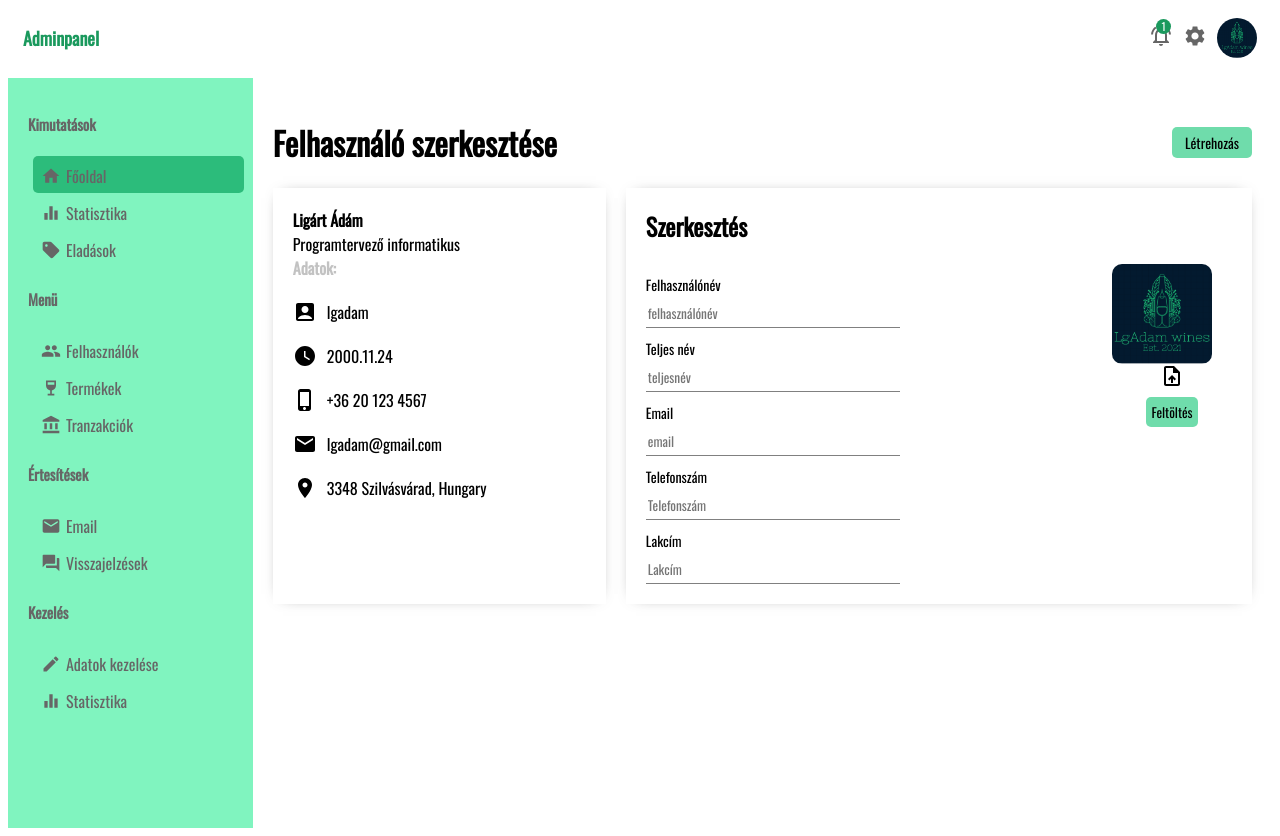
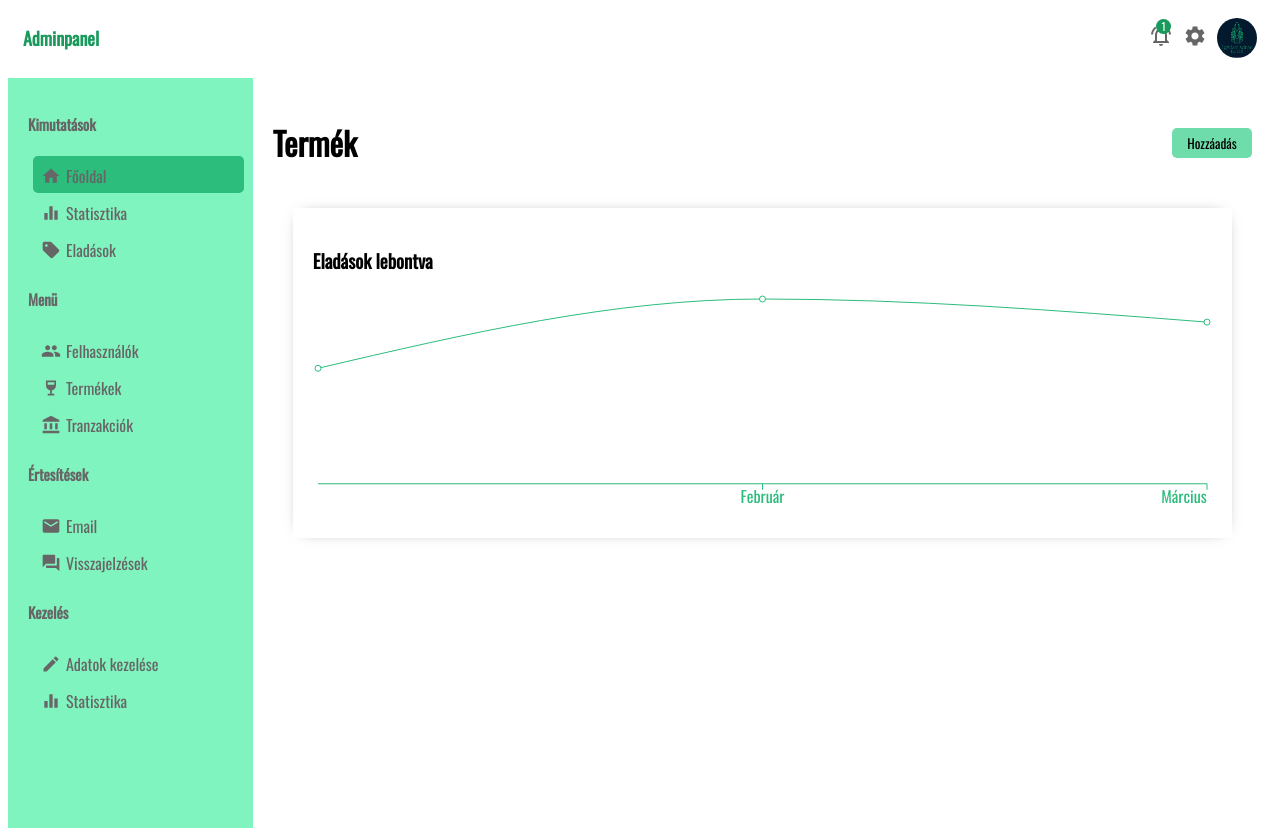
Before and after one commit to lgadam/ii3vey_szakd, a React (Create React App) app in the folder adminpanel/: page /product/1 in a window 1280 px wide. Built offline with nearby package versions, Linux system fonts and the light colour scheme.

Commit message:
AdminPanel: Added Product page and chart, components
AdminPanel: Added Product page and chart, components

```diff
--- a/adminpanel/src/App.jsx
+++ b/adminpanel/src/App.jsx
@@ -11,6 +11,7 @@ import {
 } from "react-router-dom";
 import AddUser from "./pages/AddUser";
 import ProductList from "./pages/ProductList";
+import Product from "./pages/Product";
 const Container = styled.div`
   display: flex;
   margin-top: 10px;
@@ -32,13 +33,13 @@ function App() {
               <Route path="/user/:userId" index element={<User />} />
           </Routes>
           <Routes>
-              <Route path="/addUser" index element={<AddUser />} />
+              <Route path="/addUser" element={<AddUser />} />
           </Routes>
           <Routes>
               <Route path="/products" index element={<ProductList />} />
           </Routes>
           <Routes>
-              <Route path="/product/:productId" index element={<User />} />
+              <Route path="/product/:productId" index element={<Product />} />
           </Routes>
           <Routes>
               <Route path="/addProduct" index element={<User />} />
--- a/adminpanel/src/dummyData.js
+++ b/adminpanel/src/dummyData.js
@@ -62,3 +62,18 @@ export const userData = [
     { id: 3, name: 'Bor3', image:"https://i.ibb.co/PFFtcMr/bor3.jpg",stock:30,status:"aktív",price:"2400Ft",},
     { id: 4, name: 'Bor4', image:"https://i.ibb.co/PFFtcMr/bor3.jpg",stock:40,status:"aktív",price:"2400Ft",},
   ];
+
+  export const productData = [
+    {
+      name: 'Január',
+      "Sales": 50,
+    },
+    {
+        name: 'Február',
+        "Sales": 80,
+      },
+      {
+        name: 'Március',
+        "Sales": 70,
+      },
+  ];
--- a/adminpanel/src/pages/Product.jsx
+++ b/adminpanel/src/pages/Product.jsx
@@ -0,0 +1,63 @@
+import styled from "styled-components"
+import { Link } from "react-router-dom";
+import Charts from "../components/Charts";
+import {productData} from "../dummyData";
+
+const Container = styled.div`
+    flex: 4;
+    padding: 20px;
+
+`
+const TitleContainer = styled.div`
+    display: flex;
+    align-items: center;
+    justify-content: space-between;
+`
+const Title = styled.h1``
+
+const AddButton = styled.button`
+    width: 80px;
+    border: none;
+    padding: 5px;
+    background-color: #6fdcab;
+    border-radius: 5px;
+    cursor: pointer;
+`
+const ProductTop = styled.div`
+
+`
+
+const ProductBottom = styled.div``
+
+const ProductTopLeft = styled.div``
+
+const ProductTopRight = styled.div``
+
+const ProductInfoTop = styled.div``
+
+const ProductInfoBottom = styled.div``
+
+export default function Product() {
+  return (
+    <Container>
+        <TitleContainer>
+            <Title>Termék</Title>
+            <Link to="/addProduct">
+                <AddButton>Hozzáadás</AddButton>
+            </Link>
+        </TitleContainer>
+        <ProductTop>
+            <ProductTopLeft>
+                <Charts data={productData} dataKey="Sales" title="Eladások lebontva"/>
+            </ProductTopLeft>
+            <ProductTopRight>
+                <ProductInfoTop></ProductInfoTop>
+                <ProductInfoBottom></ProductInfoBottom>
+            </ProductTopRight>
+        </ProductTop>
+        <ProductBottom>
+
+        </ProductBottom>
+    </Container>
+  )
+}
--- a/adminpanel/src/pages/User.jsx
+++ b/adminpanel/src/pages/User.jsx
@@ -142,7 +142,7 @@ export default function User() {
     <Container>
         <TitleContainer>
             <Title>Felhasználó szerkesztése</Title>
-            <Link to="addUser">
+            <Link to="/addUser">
                 <AddButton>Létrehozás</AddButton>
             </Link>
         </TitleContainer>
```
